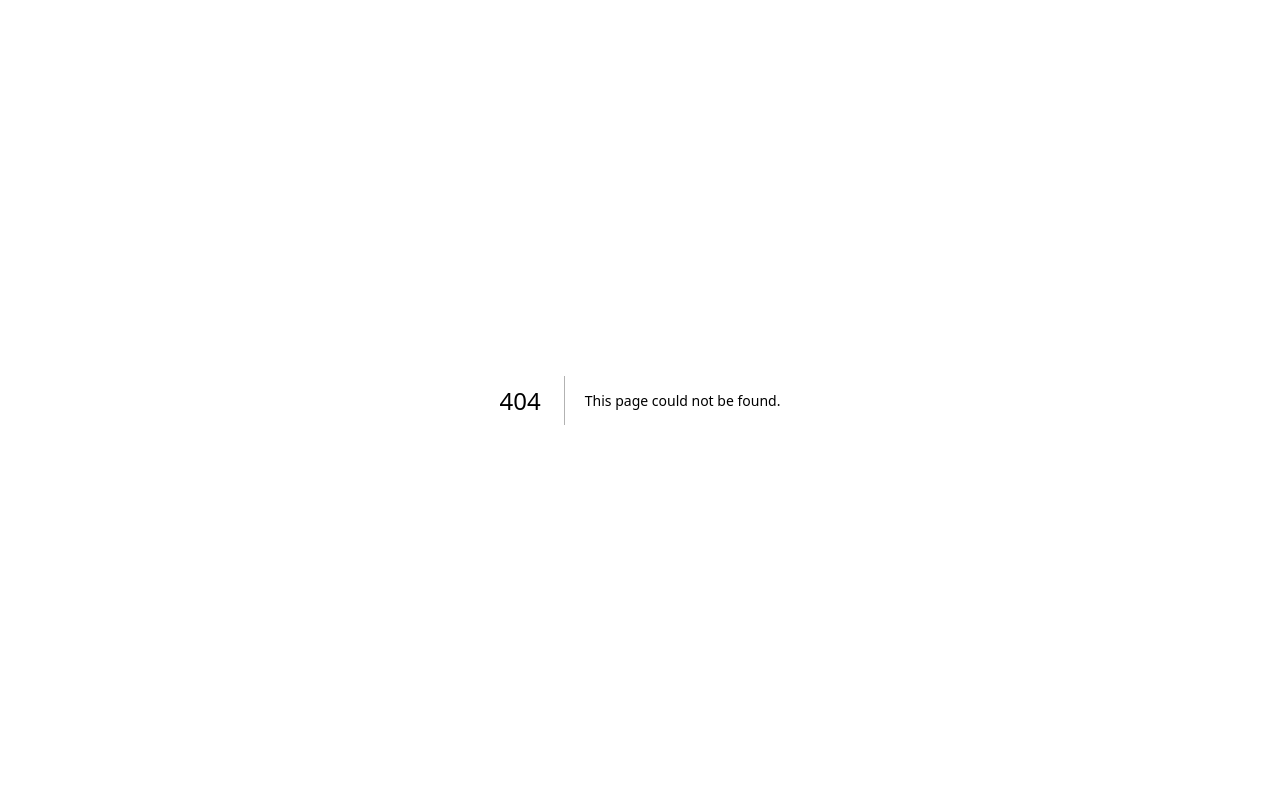
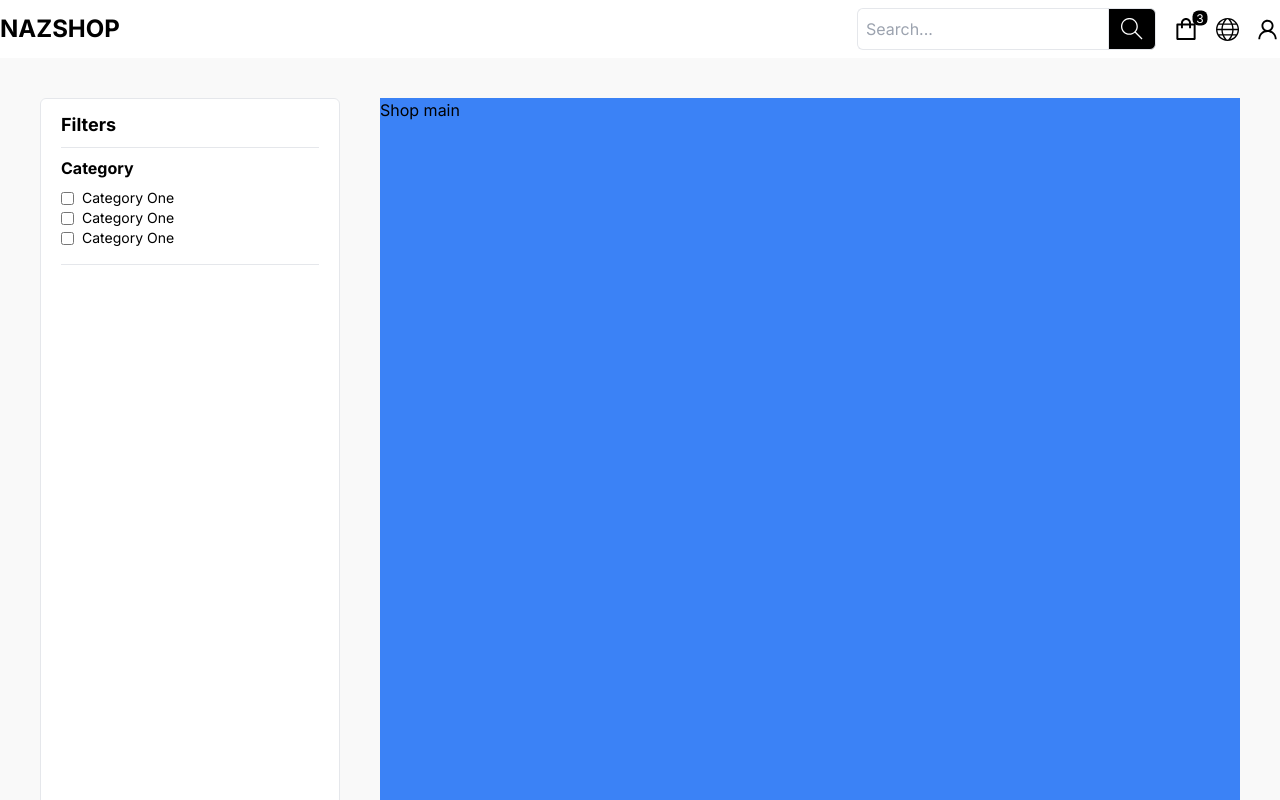
Before and after one commit to nnhasan0290/nazshop, a Next.js app: page /shop in a window 1280 px wide. Before the commit this address had no page. Shown: the top 800 px of the page. Built offline with nearby package versions, Linux system fonts and the light colour scheme.

Commit message:
feat: shop page layout

```diff
--- /dev/null
+++ b/src/app/shop/page.tsx
@@ -0,0 +1,15 @@
+"use client";
+import Footer from "@/components/Footer/Footer";
+import Header from "@/components/Header/Header";
+import ShopMain from "@/components/pages/shop/ShopMain";
+import "swiper/css";
+
+export default function Home() {
+  return (
+    <>
+      <Header />
+      <ShopMain />
+      <Footer />
+    </>
+  );
+}
--- /dev/null
+++ b/src/components/common/Separator.tsx
@@ -0,0 +1,9 @@
+const Separator = () => {
+  return (
+    <div className="py-2">
+      <hr />
+    </div>
+  );
+};
+
+export default Separator;
--- /dev/null
+++ b/src/components/pages/shop/Category.tsx
@@ -0,0 +1,23 @@
+const Category = () => {
+  return (
+    <div>
+      <h3 className="font-bold">Category</h3>
+      <ul className="py-2">
+        <li className="flex gap-2 items-center capitalize text-sm hover:underline cursor-pointer">
+          <input type="checkbox" name="" id="" className="cursor-pointer" />
+          category one
+        </li>
+        <li className="flex gap-2 items-center capitalize text-sm">
+          <input type="checkbox" name="" id="" />
+          category one
+        </li>
+        <li className="flex gap-2 items-center capitalize text-sm">
+          <input type="checkbox" name="" id="" />
+          category one
+        </li>
+      </ul>
+    </div>
+  );
+};
+
+export default Category;
--- /dev/null
+++ b/src/components/pages/shop/ShopMain.tsx
@@ -0,0 +1,12 @@
+import Sidebar from "./Sidebar";
+
+const ShopMain = () => {
+  return (
+    <div className="flex bg-[#F9F9F9] p-10 items-start gap-10">
+      <Sidebar />
+      <h2 className="bg-blue-500 w-full h-[2000px]">Shop main</h2>
+    </div>
+  );
+};
+
+export default ShopMain;
--- /dev/null
+++ b/src/components/pages/shop/Sidebar.tsx
@@ -0,0 +1,16 @@
+import NormalHead from "@/components/common/NormalHead";
+import Separator from "@/components/common/Separator";
+import Category from "./Category";
+
+const Sidebar = () => {
+  return (
+    <div className="h-[100vh] sticky top-0 border px-5 py-3 bg-white rounded-md min-w-[300px]">
+      <NormalHead>Filters</NormalHead>
+      <Separator />
+      <Category />
+      <Separator />
+    </div>
+  );
+};
+
+export default Sidebar;
```
